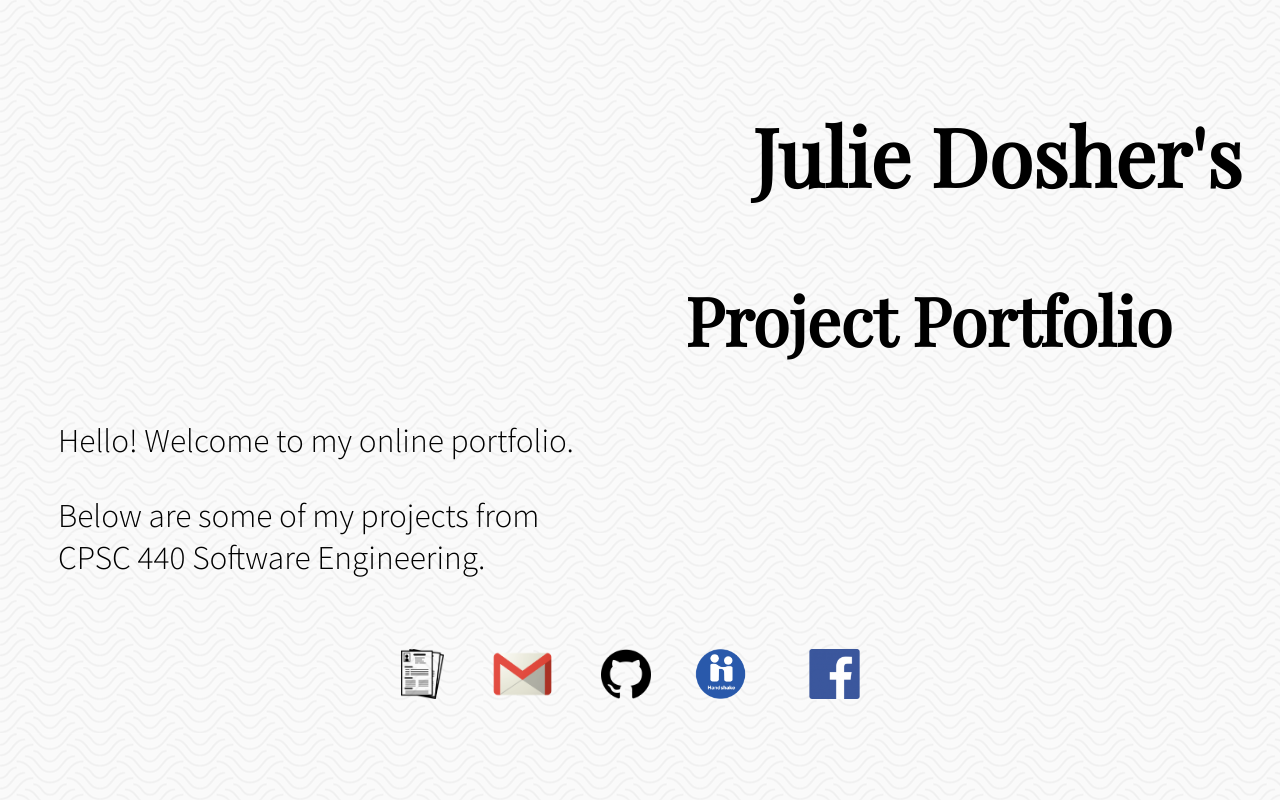
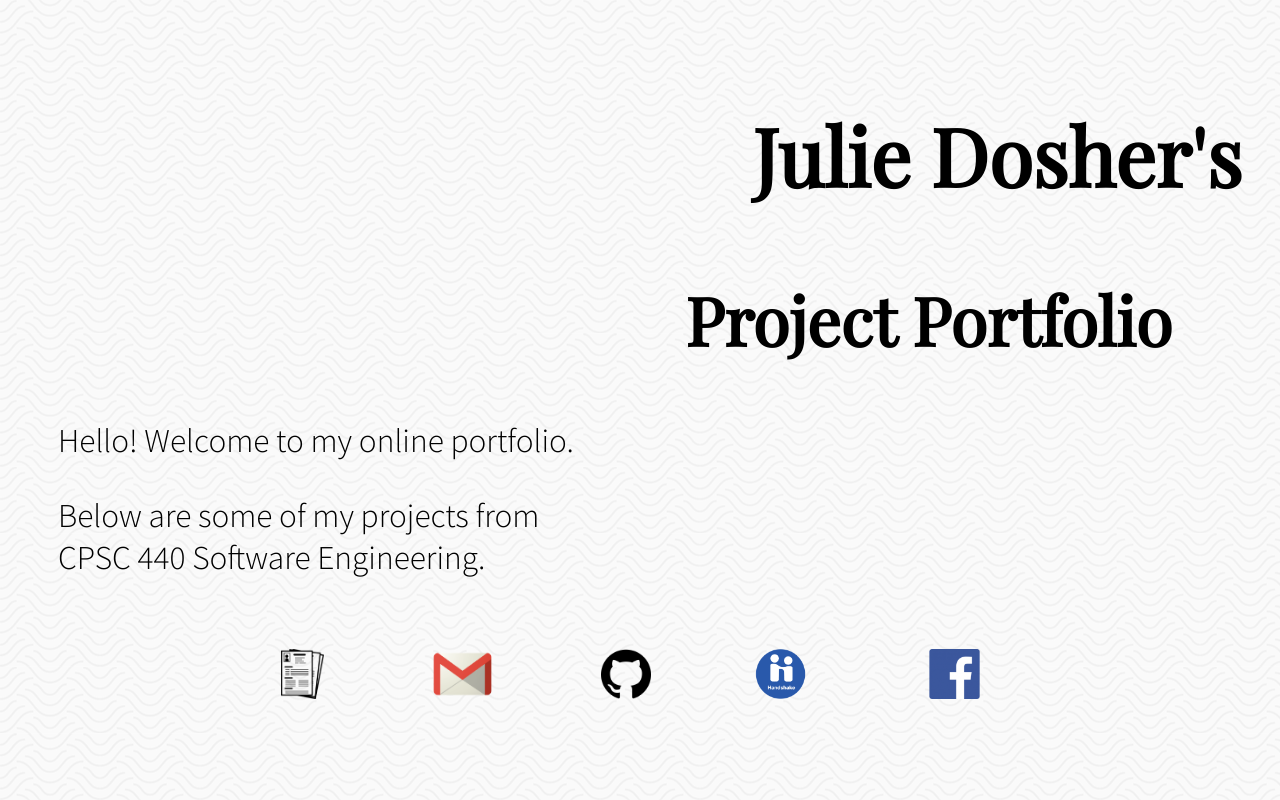
Before and after one commit to juliedosher/CPSC440_Portfolio, a plain HTML site: page index.html in a window 1280 px wide. Shown: the top 800 px of the page. Drawn offline with nearby package versions, Linux system fonts and the light colour scheme.

Commit message:
Update style.css

```diff
--- a/style.css
+++ b/style.css
@@ -26,8 +26,8 @@ a {color:black;}
 
       div.link-gallery img {
         text-align: center;
-        margin-left: 20px;
-        margin-right: 20px;
+        margin-left: 50px;
+        margin-right: 50px;
       }
 
       div.link-gallery a {
```
